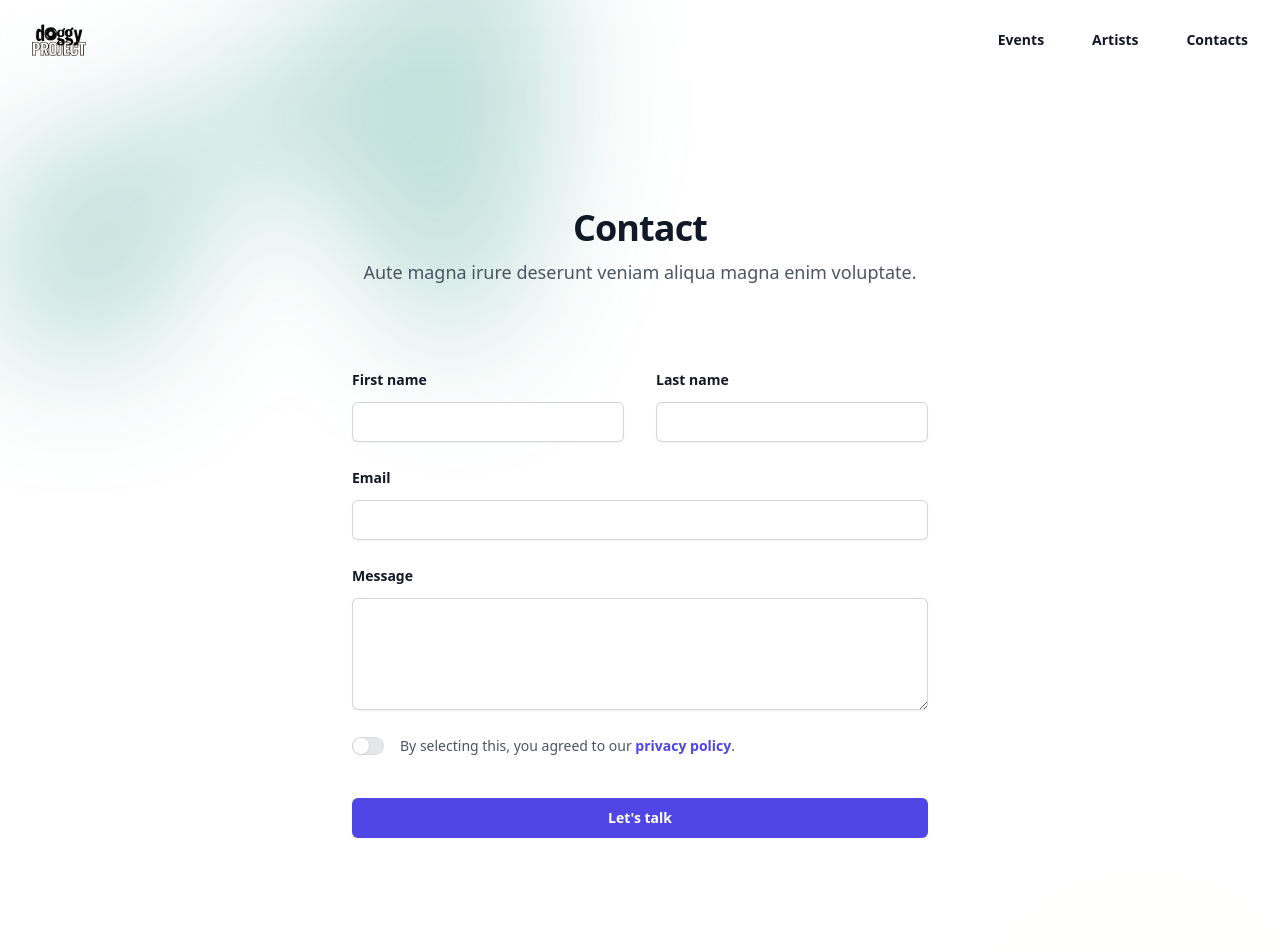
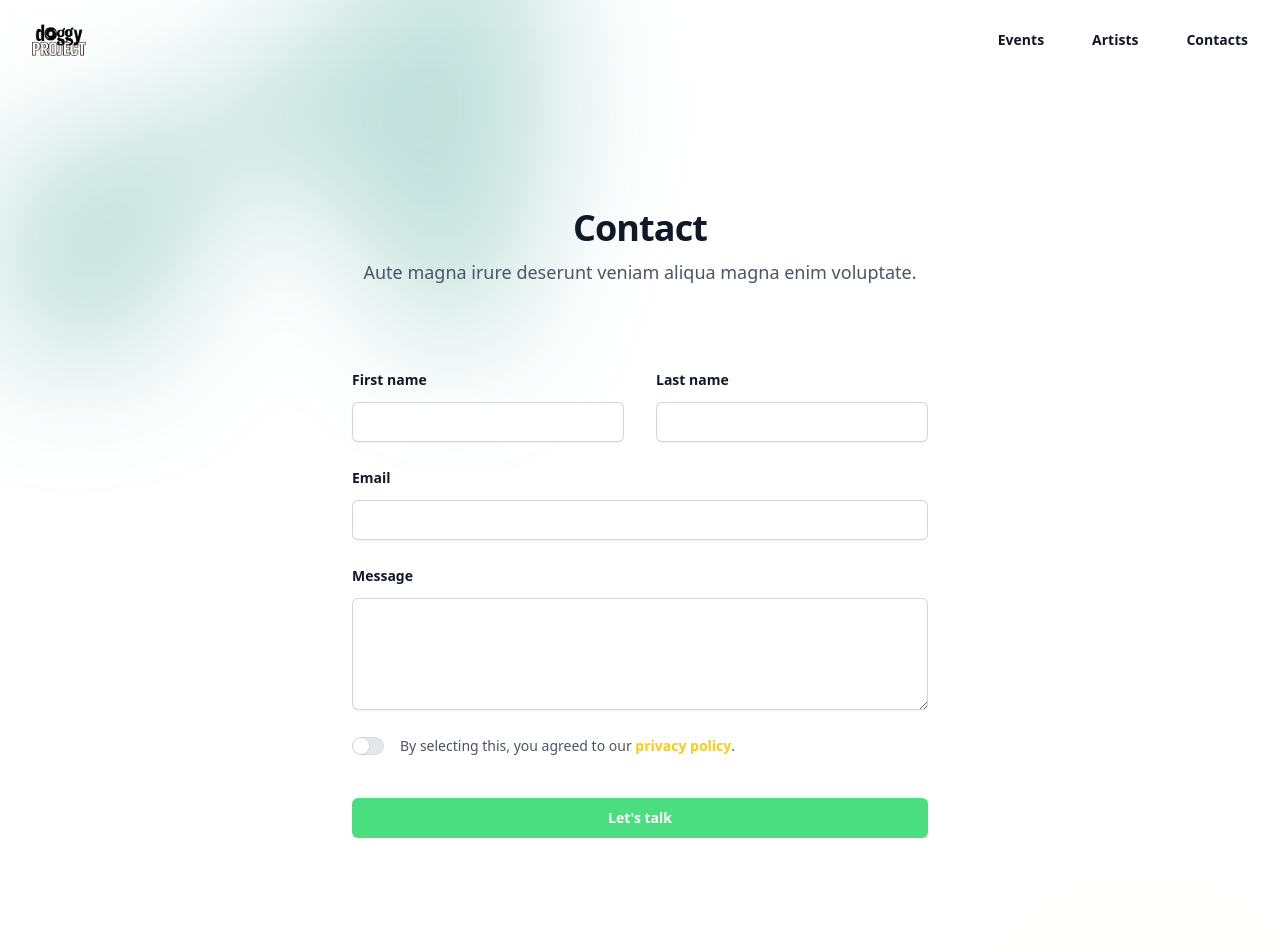
Before and after one commit to Forz70043/doggyproject, a Next.js app: page /contact in a window 1280 px wide. Shown: the top 952 px of the page. Built offline with nearby package versions, Linux system fonts and the light colour scheme.

Commit message:
change color

```diff
--- a/components/ContactForm.js
+++ b/components/ContactForm.js
@@ -222,7 +222,7 @@ export default function ContactForm(props) {
                                         name="message"
                                         id="message"
                                         rows={4}
-                                        className="block w-full rounded-md border-0 py-2 px-3.5 text-gray-900 shadow-sm ring-1 ring-inset ring-gray-300 placeholder:text-gray-400 focus:ring-2 focus:ring-inset focus:ring-indigo-600 sm:text-sm sm:leading-6"
+                                        className="block w-full rounded-md border-0 py-2 px-3.5 text-gray-900 dark:text-slate-200 shadow-sm ring-1 ring-inset ring-gray-300 placeholder:text-gray-400 focus:ring-2 focus:ring-inset focus:ring-indigo-600 sm:text-sm sm:leading-6"
                                         onChange={handleInput} value={formData.message} required
                                     />
                                 </div>
@@ -250,7 +250,7 @@ export default function ContactForm(props) {
                                 </div>
                                 <Switch.Label className="text-sm leading-6 dark:text-slate-400 text-gray-600">
                                     By selecting this, you agreed to our{' '}
-                                    <a href="#" className="font-semibold text-indigo-600">
+                                    <a href="#" className="font-semibold text-yellow-400">
                                         privacy&nbsp;policy
                                     </a>
                                     .
@@ -260,7 +260,7 @@ export default function ContactForm(props) {
                         <div className="mt-10">
                             <button
                                 type="submit"
-                                className="block w-full rounded-md bg-indigo-600 px-3.5 py-2.5 text-center text-sm font-semibold text-white shadow-sm hover:bg-indigo-500 focus-visible:outline focus-visible:outline-2 focus-visible:outline-offset-2 focus-visible:outline-indigo-600"
+                                className="block w-full rounded-md bg-green-400 px-3.5 py-2.5 text-center text-sm font-semibold text-white shadow-sm hover:bg-green-500 focus-visible:outline focus-visible:outline-2 focus-visible:outline-offset-2 focus-visible:outline-indigo-600"
                             >
                                 Let's talk
                             </button>
```
